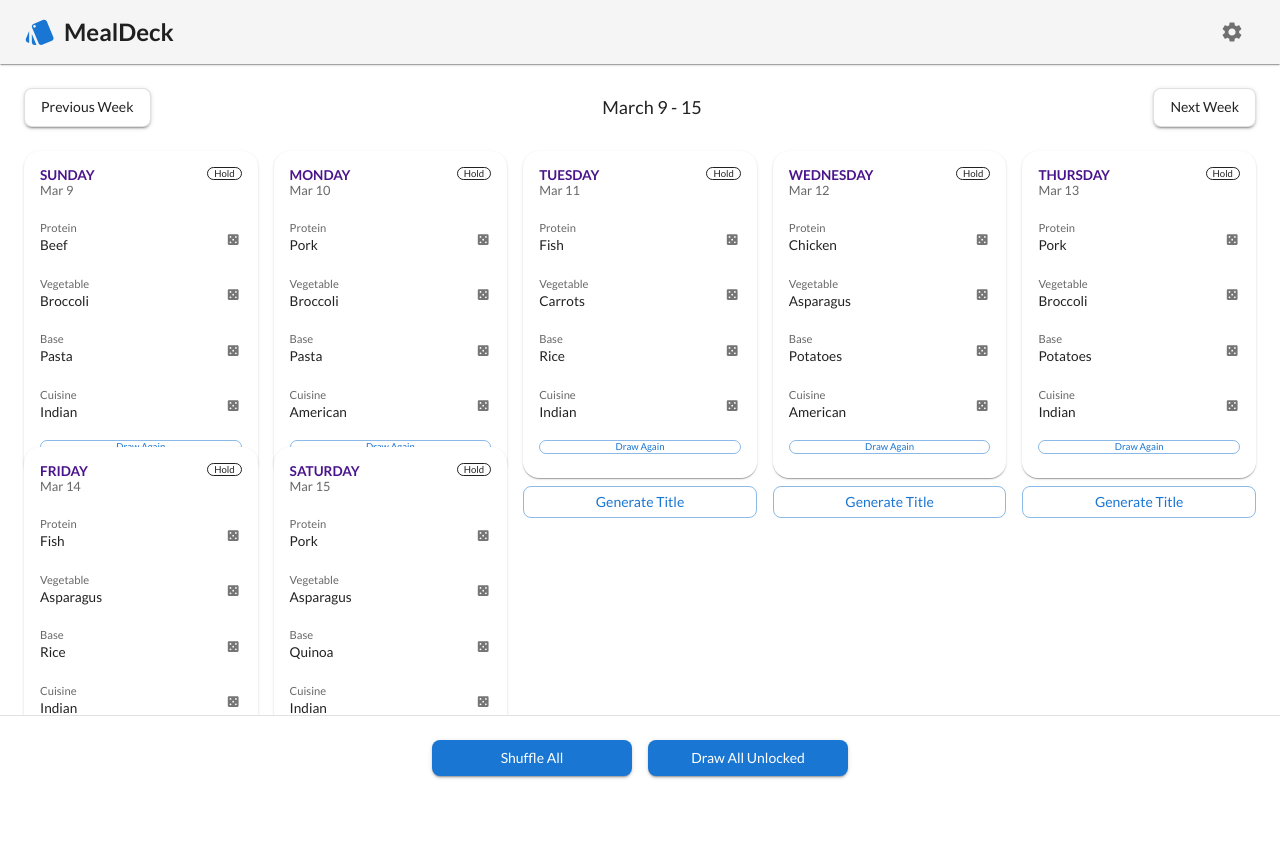
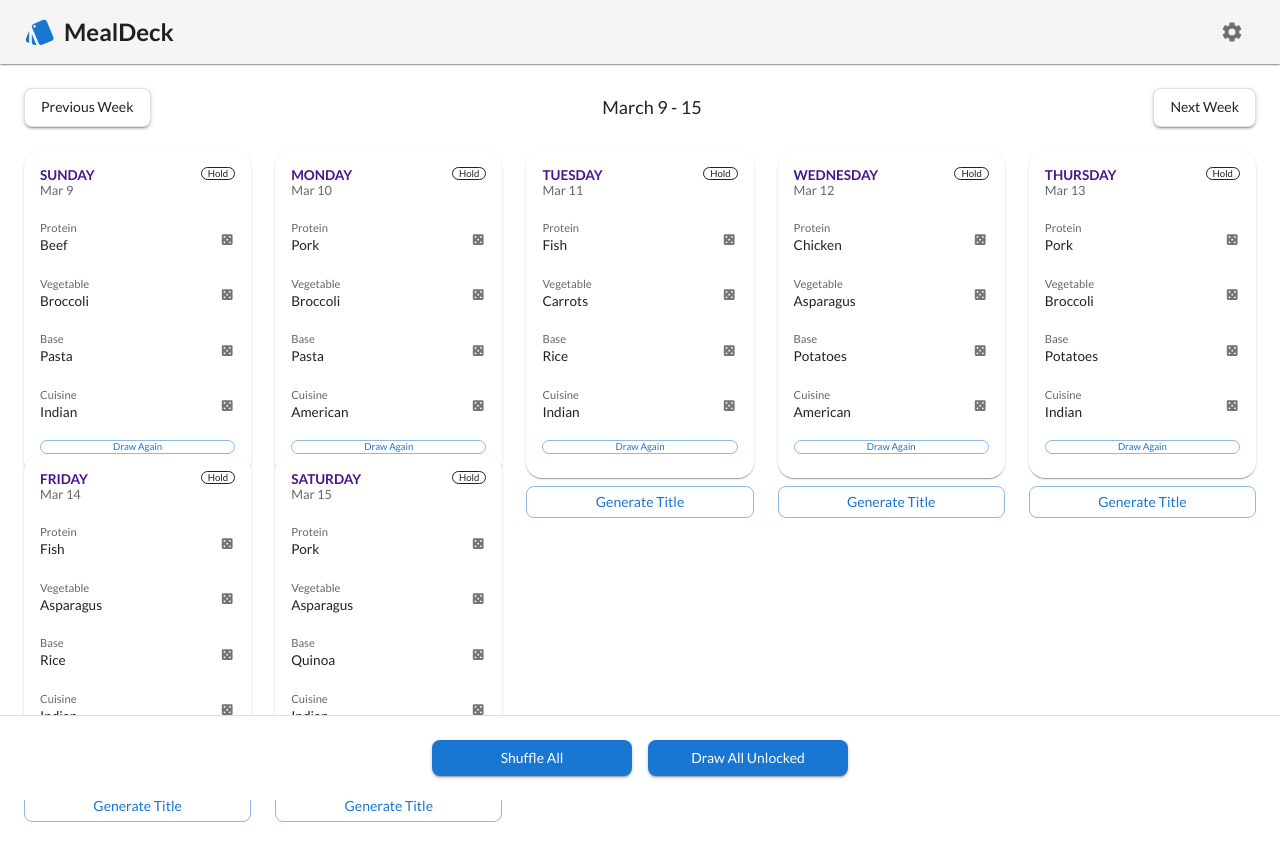
Before and after one commit to jqmccullagh/mealdeck, a React (Vite) app: page / in a window 1280 px wide. Before the commit the page ends 800 px from the top, so only its background shows below. Built offline with nearby package versions, Linux system fonts and the light colour scheme.

Commit message:
Improve card grid layout: increase card width to 185px, adjust spacing and gaps for better visual balance

```diff
--- a/src/App.tsx
+++ b/src/App.tsx
@@ -354,8 +354,13 @@ const App: React.FC = () => {
                     lg: 'repeat(5, 1fr)',
                     xl: 'repeat(7, 1fr)'
                   },
-                  gap: 2,
-                  width: '100%'
+                  gap: {
+                    xs: 3,    // 24px gap on mobile
+                    sm: 2.5,  // 20px gap on tablet
+                    md: 3     // 24px gap on desktop
+                  },
+                  width: '100%',
+                  mb: { xs: 10, sm: 12 } // Added bottom margin to account for fixed button container
                 }}
               >
                 {mealCards.map((card) => (
```
